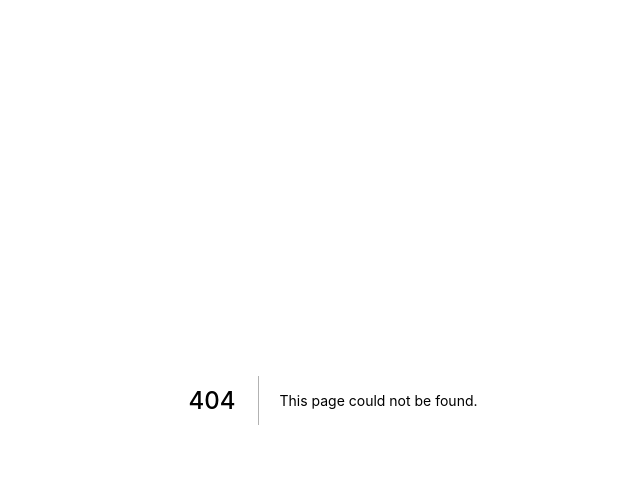
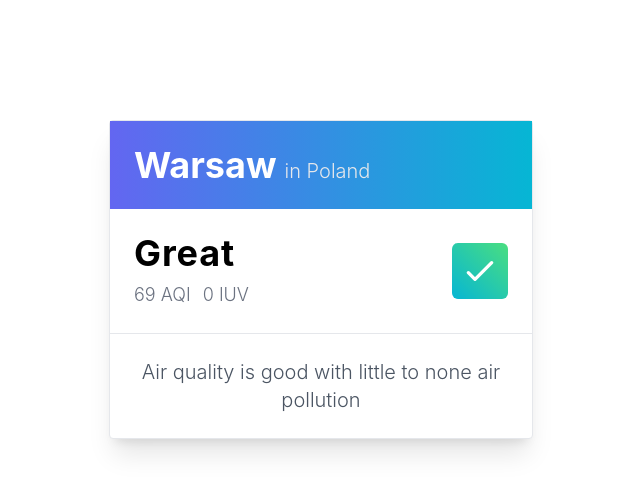
Before and after one commit to Firstbober/airqi, a Next.js app: page /location in a window 1280 px wide. Before the commit this address had no page. Shown: the top 492 px of the page, without its empty margins (307-947 px from the left). Built offline with nearby package versions, Linux system fonts and the light colour scheme.

Commit message:
Left, quick info panel done.

```diff
--- /dev/null
+++ b/pages/location.tsx
@@ -0,0 +1,70 @@
+import type { NextPage } from 'next';
+import Head from 'next/head';
+import { GetServerSideProps } from 'next'
+import { ReactNode } from 'react';
+
+import { CheckIcon } from '@heroicons/react/outline';
+
+interface LocationProps {
+  city: string,
+  country: string
+};
+
+const Location: NextPage = (p) => {
+  let props = p as LocationProps;
+
+  return <div>
+    <Head>
+      <title>{props.city}, {props.country} - AirQi</title>
+      <meta name="description" content={`Air Quality Index for the ${props.city}, ${props.country}.`} />
+      <link rel="icon" href="/favicon.ico" />
+    </Head>
+
+    <main className='max-w-4xl mr-auto ml-auto p-6 text-center h-screen'>
+      <div className='flex justify-center h-2/3'>
+
+        <div className='flex items-center flex-col w-1/2 h-fit mt-24 border rounded z-10 bg-white shadow-xl first:mr-6'>
+          <div className='p-6 bg-gradient-to-r from-indigo-500 to-cyan-500 text-white flex items-end w-full'>
+            <span className='text-4xl font-bold mr-2'>{props.city}</span>
+            <span className='text-xl text-gray-200 font-light'>in {props.country}</span>
+          </div>
+          <div className='p-6 flex items-center justify-between w-full'>
+            <div className='text-left font-light w-fit'>
+              <span className='font-bold text-4xl tracking-wide'>Great</span>
+              <div className='mt-2 text-lg text-gray-500 flex justify-between w-full'>
+                <span className='mr-3'>69 AQI</span>
+                <span>0 IUV</span>
+              </div>
+            </div>
+            <div className='bg-gradient-to-tr from-cyan-500 to-green-400 rounded-md p-2'>
+              <CheckIcon className='h-10 text-white' />
+            </div>
+          </div>
+          <hr className='w-full' />
+          <div className='p-6 font-light text-xl text-gray-600'>
+            Air quality is good with little to none air pollution
+          </div>
+        </div>
+
+        {
+          /*
+          <div className='flex justify-center items-center flex-col w-fit h-full mt-24 border rounded z-10 bg-white shadow-xl first:mr-6'>
+          aaa
+        </div>
+          */
+        }
+      </div>
+    </main>
+  </div>;
+}
+
+export const getServerSideProps: GetServerSideProps = async (context) => {
+  return {
+    props: {
+      city: 'Warsaw',
+      country: 'Poland'
+    } as LocationProps
+  }
+}
+
+export default Location
```
